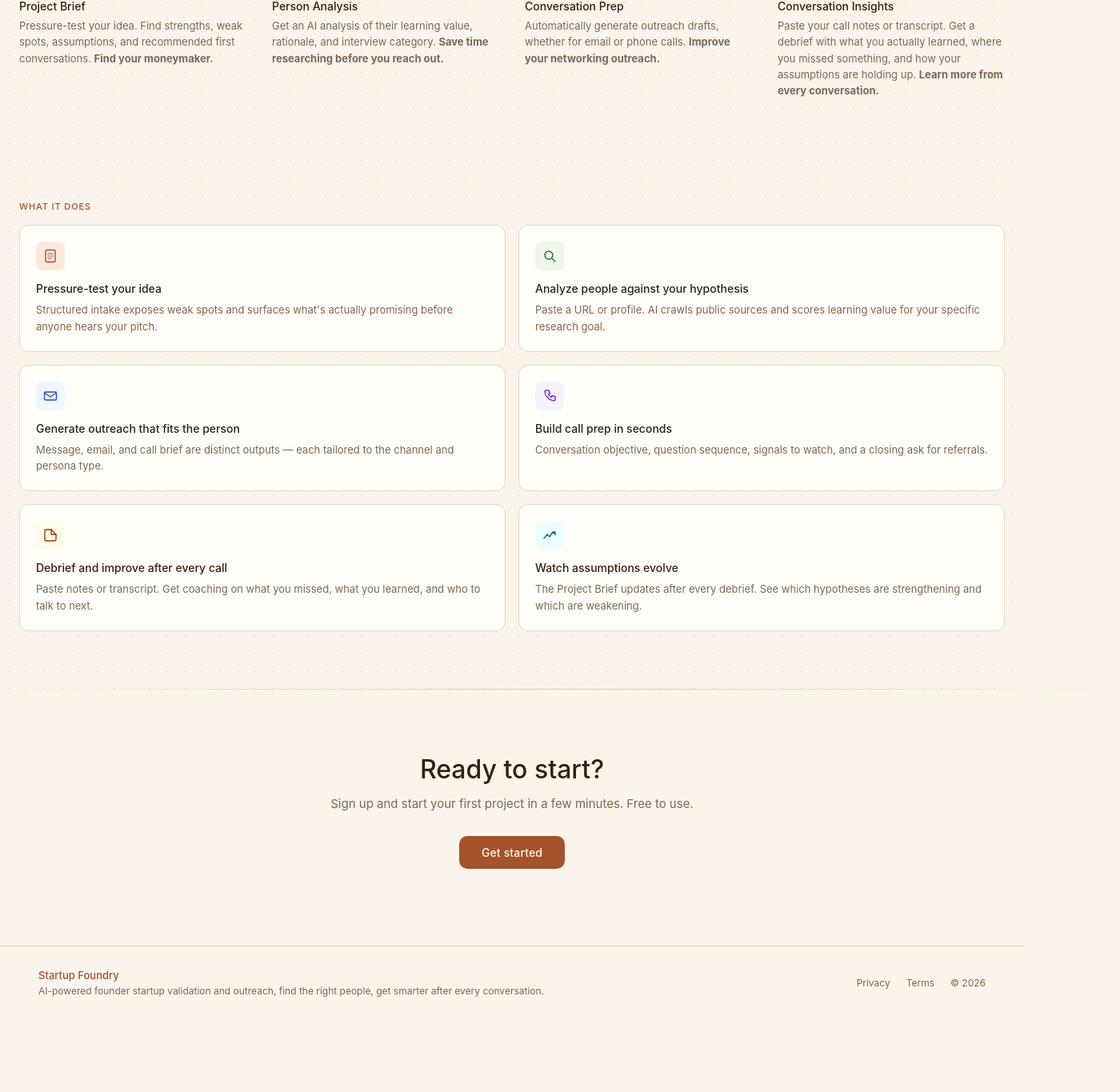
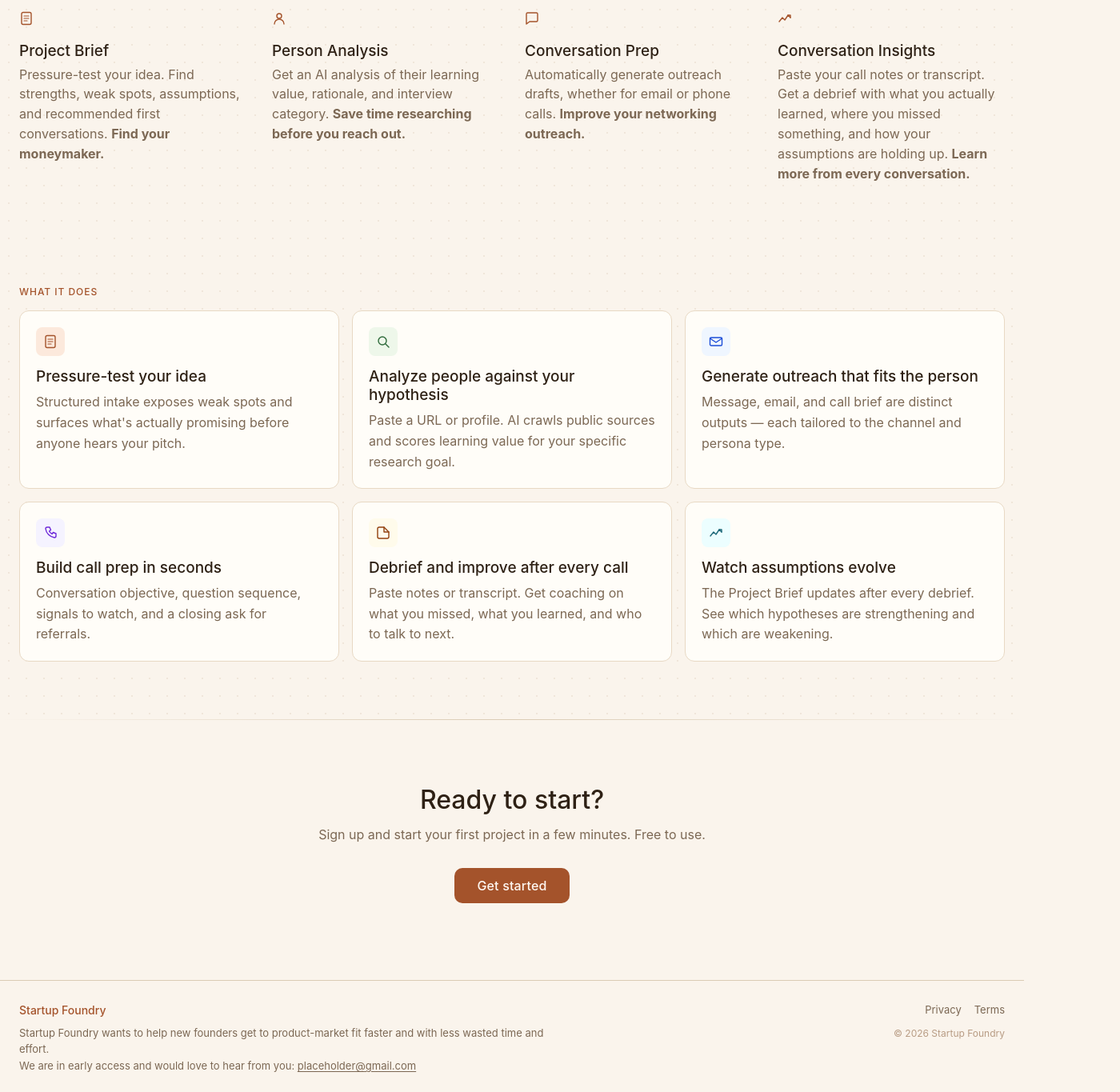
Before and after one commit to SonnyLiuu/user-interview-mvp, a Next.js app: page / in a window 1280 px wide. Shown: the part 986-2351 px from the top of the page at 80% size, 1400 px wide, since content can reach past the window. Before the commit the page ends 2260 px from the top, so only its background shows below. Built offline with nearby package versions, Linux system fonts and the light colour scheme.

Commit message:
Remove CLAUDE.md and SYSTEM_DESIGN.md from tracking

```diff
--- a/src/app/globals.css
+++ b/src/app/globals.css
@@ -1,5 +1,3 @@
-@import '../lib/clawtrace.tokens.css';
-
 :root {
   color-scheme: light;
 }
@@ -11,7 +9,6 @@
 html,
 body {
   margin: 0;
-  padding: 0;
   min-height: 100%;
   font-family: 'Inter', 'SF Pro Text', 'Segoe UI', sans-serif;
 }
@@ -20,34 +17,3 @@ body {
   background: #faf4ec;
   color: #2e2115;
 }
-
-.operator {
-  --page-bg: linear-gradient(145deg, #fffefb 0%, #fcf4e8 100%);
-  --panel-bg: #fffdf8;
-  --panel-subtle: #f8f0e4;
-  --panel-sidebar: #f4ebdd;
-  --border: #dacbb4;
-  --text: #2e2115;
-  --muted: #7c6854;
-  --primary: #a4532b;
-  --primary-strong: #853f1d;
-  --accent: #f5e2d0;
-  --accent-text: #703315;
-  --soft: #f6ede3;
-  --soft-text: #5a4534;
-  --agent: #fce9dc;
-  --agent-text: #6f3114;
-  --customer: #fefaf4;
-  --internal: #fff1d7;
-  --internal-text: #8e4f00;
-  --event: #eef7ea;
-  --event-text: #2f6b3b;
-  --warn: #a75a00;
-  --focus: rgba(164, 83, 43, 0.21);
-}
-
-/* ── Shared skeleton pulse animation ────────────────────────────────────── */
-@keyframes ct-pulse {
-  0%, 100% { opacity: 1; }
-  50% { opacity: 0.45; }
-}
--- a/src/components/app-nav/AppNav.module.css
+++ b/src/components/app-nav/AppNav.module.css
@@ -7,7 +7,7 @@
   background: #fffdf8;
   border-right: 1px solid #e8d9c4;
   flex-shrink: 0;
-  overflow: visible;
+  overflow: visible; /* must stay visible — profile menu overflows the rail */
   transition: width 180ms ease;
   z-index: 10;
 }
@@ -21,13 +21,10 @@
   display: flex;
   align-items: center;
   justify-content: center;
-  padding: 0;
   border-bottom: 1px solid #e8d9c4;
   flex-shrink: 0;
   overflow: hidden;
-  background: #fffdf8;
   text-decoration: none;
-  color: #2e2115;
 }
 
 /* ── Nav sections ────────────────────────────────────────────────────────── */
@@ -44,7 +41,6 @@
 .divider {
   height: 1px;
   background: #e8d9c4;
-  margin: 0;
   flex-shrink: 0;
 }
 
@@ -54,7 +50,7 @@
   gap: 4px;
   padding: 8px 8px 10px;
   flex-shrink: 0;
-  overflow: hidden;
+  overflow: visible;
   min-width: 0;
 }
 
@@ -87,7 +83,6 @@
 .collapsed .item {
   justify-content: center;
   padding: 0;
-  gap: 0;
 }
 
 .itemIcon {
@@ -102,7 +97,7 @@
 .itemIcon svg { width: 18px; height: 18px; }
 
 .itemLabel {
-  font-size: 13px;
+  font-size: 14px;
   font-weight: 480;
   flex: 1;
   min-width: 0;
@@ -145,16 +140,64 @@
   object-fit: cover;
 }
 
+/* ── Profile menu ────────────────────────────────────────────────────────── */
+.profileWrap {
+  position: relative;
+}
+
+.profileMenu {
+  position: absolute;
+  bottom: calc(100% + 6px);
+  left: 0;
+  min-width: 180px;
+  background: #fffdf8;
+  border: 1px solid #e8d9c4;
+  border-radius: 10px;
+  padding: 4px;
+  box-shadow: 0 4px 16px rgba(46, 33, 21, 0.1);
+  z-index: 100;
+  display: flex;
+  flex-direction: column;
+  gap: 1px;
+}
+
+.profileMenuItem {
+  display: block;
+  width: 100%;
+  text-align: left;
+  padding: 8px 10px;
+  font-size: 14px;
+  font-weight: 440;
+  color: #2e2115;
+  border-radius: 7px;
+  text-decoration: none;
+  background: none;
+  border: none;
+  cursor: pointer;
+  font-family: inherit;
+  transition: background 100ms;
+}
+
+.profileMenuItem:hover { background: #f5e2d0; }
+
+.profileMenuDivider {
+  height: 1px;
+  background: #e8d9c4;
+  margin: 3px 0;
+}
+
+.profileMenuSignOut { color: #a4532b; }
+
 /* ── Logo text ───────────────────────────────────────────────────────────── */
 .logoMark {
-  font-size: 13px;
+  font-size: 15px;
   font-weight: 520;
   letter-spacing: 0.02em;
   color: #a4532b;
 }
 
 .logoFull {
-  font-size: 12px;
+  font-size: 14px;
   font-weight: 500;
   letter-spacing: 0.01em;
   color: #a4532b;
--- a/src/components/landing/HeroTabs.tsx
+++ b/src/components/landing/HeroTabs.tsx
@@ -14,7 +14,7 @@ function ProjectBriefMockup() {
       <div className={styles.mockupSection}>
         <span className={styles.mockupLabel}>Idea summary</span>
         <p className={styles.mockupRow} style={{ display: 'block', lineHeight: 1.5 }}>
-          AI-assisted discovery for early-stage founders — enters before outreach.
+          AI-assisted discovery for early-stage founders. Enters before outreach.
         </p>
       </div>
       <div className={styles.mockupSection}>
@@ -86,7 +86,7 @@ function ConversationPrepMockup() {
       <div className={styles.mockupSection}>
         <span className={styles.mockupLabel}>Outreach draft</span>
         <p className={styles.mockupRow} style={{ display: 'block', lineHeight: 1.5 }}>
-          Hi Sarah — I&apos;m exploring how early-stage founders manage discovery. Your experience at Stripe seems directly relevant. Would you be open to a 15-min call?
+          Hi Sarah,<br />I&apos;m exploring how early-stage founders manage discovery. Your experience at Stripe seems directly relevant. Would you be open to a 15-min call?
         </p>
       </div>
       <div className={styles.mockupSection}>
@@ -99,7 +99,7 @@ function ConversationPrepMockup() {
         <span className={styles.mockupLabel}>Top questions</span>
         <div className={`${styles.mockupRow} ${styles.mockupRowMuted}`} style={{ alignItems: 'flex-start' }}>
           <span style={{ flexShrink: 0 }}>1.</span>
-          <span>Walk me through your last discovery sprint — what tools did you use?</span>
+          <span>Walk me through your last discovery sprint. What tools did you use?</span>
         </div>
         <div className={`${styles.mockupRow} ${styles.mockupRowMuted}`} style={{ alignItems: 'flex-start' }}>
           <span style={{ flexShrink: 0 }}>2.</span>
--- a/src/components/landing/LandingPage.module.css
+++ b/src/components/landing/LandingPage.module.css
@@ -17,7 +17,8 @@
 .divider {
   height: 1px;
   background: linear-gradient(to right, transparent, #dacbb4, transparent);
-  width: 1400px;
+  width: 100%;
+  max-width: 1400px;
   margin: 0 auto;
 }
 
@@ -27,10 +28,6 @@
   max-width: 1400px;
   margin: 0 auto;
   padding: 0 24px;
-}
-
-.containerNarrow {
-  max-width: 1400px;
 }
 
 /* ── Nav ─────────────────────────────────────────────────────────────────── */
@@ -51,7 +48,7 @@
 }
 
 .wordmark {
-  font-size: 14px;
+  font-size: 20px;
   font-weight: 520;
   letter-spacing: 0.01em;
   color: #a4532b;
@@ -65,7 +62,7 @@
 }
 
 .navLogin {
-  font-size: 14px;
+  font-size: 15px;
   font-weight: 440;
   color: #7c6854;
   text-decoration: none;
@@ -75,7 +72,7 @@
 .navLogin:hover { color: #2e2115; }
 
 .navCta {
-  font-size: 13px;
+  font-size: 15px;
   font-weight: 480;
   color: #fff8f2;
   background: #a4532b;
@@ -87,10 +84,9 @@
 
 .navCta:hover { background: #853f1d; }
 
-
 /* ── Shared: eyebrow ─────────────────────────────────────────────────────── */
 .eyebrow {
-  font-size: 11px;
+  font-size: 12px;
   font-weight: 480;
   color: #a4532b;
   letter-spacing: 0.08em;
@@ -103,7 +99,7 @@
   display: inline-block;
   background: #a4532b;
   color: #fff8f2;
-  font-size: 14px;
+  font-size: 16px;
   font-weight: 480;
   padding: 12px 28px;
   border-radius: 10px;
@@ -130,7 +126,7 @@
 }
 
 .heroSub {
-  font-size: clamp(15px, 1.8vw, 18px);
+  font-size: clamp(16px, 1.8vw, 18px);
   font-weight: 400;
   color: #7c6854;
   line-height: 1.6;
@@ -140,7 +136,7 @@
 
 .ctaNote {
   display: block;
-  font-size: 12px;
+  font-size: 13px;
   font-weight: 400;
   color: #7c6854;
   margin-top: 14px;
@@ -161,7 +157,7 @@
 }
 
 .tab {
-  font-size: 13px;
+  font-size: 15px;
   font-weight: 440;
   color: #7c6854;
   background: transparent;
@@ -193,14 +189,14 @@
 }
 
 .mockupCardTitle {
-  font-size: 13px;
+  font-size: 15px;
   font-weight: 510;
   color: #2e2115;
   margin: 0 0 2px;
 }
 
 .mockupCardSub {
-  font-size: 12px;
+  font-size: 13px;
   font-weight: 400;
   color: #7c6854;
   margin: 0 0 12px;
@@ -213,7 +209,7 @@
 }
 
 .mockupLabel {
-  font-size: 10px;
+  font-size: 11px;
   font-weight: 480;
   color: #7c6854;
   text-transform: uppercase;
@@ -223,7 +219,7 @@
 }
 
 .mockupRow {
-  font-size: 12px;
+  font-size: 14px;
   font-weight: 400;
   color: #2e2115;
   margin-bottom: 5px;
@@ -287,14 +283,14 @@
 }
 
 .whatYouGetTitle {
-  font-size: 14px;
+  font-size: 19px;
   font-weight: 510;
   color: #2e2115;
   margin: 0 0 6px;
 }
 
 .whatYouGetBody {
-  font-size: 13px;
+  font-size: 16px;
   font-weight: 400;
   color: #7c6854;
   line-height: 1.55;
@@ -303,7 +299,6 @@
 
 /* ── Feature Cards ───────────────────────────────────────────────────────── */
 .featureSection {
-  position: relative;
   padding: 72px 0;
 }
 
@@ -338,138 +333,20 @@
 }
 
 .featureTitle {
-  font-size: 14px;
+  font-size: 19px;
   font-weight: 510;
   color: #2e2115;
   margin: 0 0 8px;
 }
 
 .featureBody {
-  font-size: 13px;
+  font-size: 16px;
   font-weight: 400;
   color: #7c6854;
   line-height: 1.6;
   margin: 0;
 }
 
-/* ── How It Works ────────────────────────────────────────────────────────── */
-.howItWorks {
-  position: relative;
-  padding: 72px 0;
-}
-
-.stepGrid {
-  display: grid;
-  grid-template-columns: repeat(3, 1fr);
-  gap: 32px;
-  margin-top: 40px;
-}
-
-.stepGrid::before {
-  content: '';
-  position: absolute;
-  top: 14px;
-  left: 18%;
-  right: 18%;
-  height: 1px;
-  background: linear-gradient(to right, transparent, #dacbb4, transparent);
-  pointer-events: none;
-}
-
-.step {
-  border-left: 2px solid #dacbb4;
-  padding-left: 18px;
-}
-
-.step:first-child {
-  border-left-color: #a4532b;
-}
-
-.stepNumber {
-  display: block;
-  font-size: 11px;
-  font-weight: 480;
-  color: #7c6854;
-  letter-spacing: 0.06em;
-  margin-bottom: 10px;
-}
-
-.stepTitle {
-  font-size: 15px;
-  font-weight: 510;
-  color: #2e2115;
-  margin: 0 0 10px;
-}
-
-.stepBody {
-  font-size: 14px;
-  font-weight: 400;
-  color: #7c6854;
-  line-height: 1.65;
-  margin: 0;
-}
-
-/* ── Differentiator ──────────────────────────────────────────────────────── */
-.diff {
-  padding: 72px 0;
-}
-
-.diffGrid {
-  display: grid;
-  grid-template-columns: 1fr 1fr;
-  gap: 48px;
-  align-items: start;
-}
-
-.prose {
-  font-size: 15px;
-  font-weight: 400;
-  color: #2e2115;
-  line-height: 1.7;
-  margin: 0 0 20px;
-}
-
-.prose:last-child { margin-bottom: 0; }
-
-.compareCard {
-  background: #fffdf8;
-  border: 1px solid #dacbb4;
-  border-radius: 12px;
-  padding: 20px 24px;
-}
-
-.compareCardHeader {
-  display: grid;
-  grid-template-columns: 1fr 1fr;
-  gap: 8px;
-  margin-bottom: 12px;
-}
-
-.compareCardColLabel {
-  font-size: 11px;
-  font-weight: 480;
-  letter-spacing: 0.07em;
-  text-transform: uppercase;
-  margin: 0;
-}
-
-.compareCardColLabelMuted { color: #7c6854; }
-.compareCardColLabelAccent { color: #a4532b; }
-
-.compareCardRow {
-  display: grid;
-  grid-template-columns: 1fr 1fr;
-  gap: 8px;
-  padding: 7px 0;
-  border-bottom: 1px solid #f0e4d4;
-  font-size: 13px;
-  font-weight: 400;
-}
-
-.compareCardRow:last-child { border-bottom: none; }
-
-.compareValMuted { color: #7c6854; }
-.compareValAccent { color: #2e2115; }
 
 /* ── Closing CTA ─────────────────────────────────────────────────────────── */
 .closingCta {
@@ -486,7 +363,7 @@
 }
 
 .closingSub {
-  font-size: 15px;
+  font-size: 16px;
   font-weight: 400;
   color: #7c6854;
   line-height: 1.6;
@@ -497,40 +374,63 @@
 .footer {
   border-top: 1px solid #dacbb4;
   background: #faf4ec;
-  padding: 28px 48px;
+  padding: 28px 0;
+}
+
+.footerInner {
+  max-width: 1400px;
+  margin: 0 auto;
+  padding: 0 24px;
+  display: flex;
+  flex-direction: column;
+  gap: 0;
+}
+
+.footerRow1 {
   display: flex;
   justify-content: space-between;
   align-items: center;
-  flex-wrap: wrap;
-  gap: 16px;
 }
 
-.footerLeft {
+.footerRow2 {
   display: flex;
-  flex-direction: column;
-  gap: 4px;
+  justify-content: space-between;
+  align-items: baseline;
+  gap: 32px;
+  margin-top: 10px;
 }
 
 .footerWordmark {
-  font-size: 13px;
-  font-weight: 480;
+  font-size: 14px;
+  font-weight: 500;
   color: #a4532b;
 }
 
 .footerTagline {
-  font-size: 12px;
+  font-size: 13px;
   font-weight: 400;
   color: #7c6854;
+  line-height: 1.6;
+  max-width: 680px;
 }
+
+.footerEmail {
+  color: #7c6854;
+  text-decoration: underline;
+  text-underline-offset: 2px;
+  transition: color 120ms;
+}
+
+.footerEmail:hover { color: #2e2115; }
 
 .footerLinks {
   display: flex;
-  gap: 20px;
+  gap: 16px;
   align-items: center;
 }
 
 .footerLink {
-  font-size: 12px;
+  font-size: 13px;
   font-weight: 400;
   color: #7c6854;
   text-decoration: none;
@@ -539,6 +439,14 @@
 
 .footerLink:hover { color: #2e2115; }
 
+.footerCopy {
+  font-size: 12px;
+  font-weight: 400;
+  color: #b89c84;
+  white-space: nowrap;
+  flex-shrink: 0;
+}
+
 /* ── Responsive ──────────────────────────────────────────────────────────── */
 @media (max-width: 600px) {
   .hero { padding: 72px 0 56px; }
@@ -546,13 +454,11 @@
   .tab { padding: 5px 12px; font-size: 12px; }
   .whatYouGetGrid { grid-template-columns: 1fr; gap: 24px; }
   .featureGrid { grid-template-columns: 1fr; }
-  .stepGrid { grid-template-columns: 1fr; }
-  .stepGrid::before { display: none; }
-  .diffGrid { grid-template-columns: 1fr; gap: 28px; }
-  .footer { padding: 24px; flex-direction: column; align-items: flex-start; }
+  .footerRow1 { flex-direction: column; align-items: flex-start; gap: 12px; }
+  .footerRow2 { flex-direction: column; gap: 12px; }
   .navLogin { display: none; }
 }
 
-@media (min-width: 601px) and (max-width: 1336px) {
+@media (min-width: 601px) and (max-width: 900px) {
   .featureGrid { grid-template-columns: repeat(2, 1fr); }
 }
--- a/src/components/landing/LandingPage.tsx
+++ b/src/components/landing/LandingPage.tsx
@@ -123,15 +123,6 @@ const FEATURES = [
   },
 ];
 
-// ── Compare rows ──────────────────────────────────────────────────────────────
-
-const COMPARE_ROWS = [
-  ['Reply volume', 'Learning velocity'],
-  ['Assumes you know who', 'Starts at idea clarity'],
-  ['Starts at outreach', 'Enters before outreach'],
-  ['Measures pipeline', 'Measures hypothesis'],
-];
-
 // ── Component ─────────────────────────────────────────────────────────────────
 
 export function LandingPage() {
@@ -151,7 +142,7 @@ export function LandingPage() {
 
       {/* ── Hero ─────────────────────────────────────────────────────────── */}
       <section className={styles.hero}>
-        <div className={`${styles.container} ${styles.containerNarrow}`}>
+        <div className={styles.container}>
           <h1 className={styles.heroHeadline}>
             Your personal AI-powered startup forge.
           </h1>
@@ -160,7 +151,7 @@ export function LandingPage() {
             and consolidate insights across conversations to build a smarter, more connected founder.
           </p>
           <Link href="/signup" className={styles.ctaButton}>
-            Get started — it&apos;s free
+            Get started for free
           </Link>
           <span className={styles.ctaNote}>No waitlist. No credit card required.</span>
           <HeroTabs />
@@ -237,7 +228,7 @@ export function LandingPage() {
 
       {/* ── Closing CTA ──────────────────────────────────────────────────── */}
       <section className={styles.closingCta}>
-        <div className={`${styles.container} ${styles.containerNarrow}`}>
+        <div className={styles.container}>
           <h2 className={styles.closingHeading}>Ready to start?</h2>
           <p className={styles.closingSub}>
             Sign up and start your first project in a few minutes. Free to use.
@@ -250,16 +241,20 @@ export function LandingPage() {
 
       {/* ── Footer ───────────────────────────────────────────────────────── */}
       <footer className={styles.footer}>
-        <div className={styles.footerLeft}>
-          <span className={styles.footerWordmark}>Startup Foundry</span>
-          <span className={styles.footerTagline}>
-            AI-powered founder startup validation and outreach, find the right people, get smarter after every conversation.
-          </span>
-        </div>
-        <div className={styles.footerLinks}>
-          <Link href="/privacy" className={styles.footerLink}>Privacy</Link>
-          <Link href="/terms" className={styles.footerLink}>Terms</Link>
-          <span className={styles.footerLink}>© 2026</span>
+        <div className={styles.footerInner}>
+          <div className={styles.footerRow1}>
+            <span className={styles.footerWordmark}>Startup Foundry</span>
+            <div className={styles.footerLinks}>
+              <Link href="/privacy" className={styles.footerLink}>Privacy</Link>
+              <Link href="/terms" className={styles.footerLink}>Terms</Link>
+            </div>
+          </div>
+          <div className={styles.footerRow2}>
+            <span className={styles.footerTagline}>
+              Startup Foundry wants to help new founders get to product-market fit faster and with less wasted time and effort. <br />We are in early access and would love to hear from you: <a href="mailto:placeholder@gmail.com" className={styles.footerEmail}>placeholder@gmail.com</a>
+            </span>
+            <span className={styles.footerCopy}>© 2026 Startup Foundry</span>
+          </div>
         </div>
       </footer>
 
```
Also changed, not shown: src/components/app-nav/AppNav.tsx (+40 -6 lines), src/lib/clawtrace.tokens.css (deleted), 2 other files (tests, documents, lock files or other folders).
